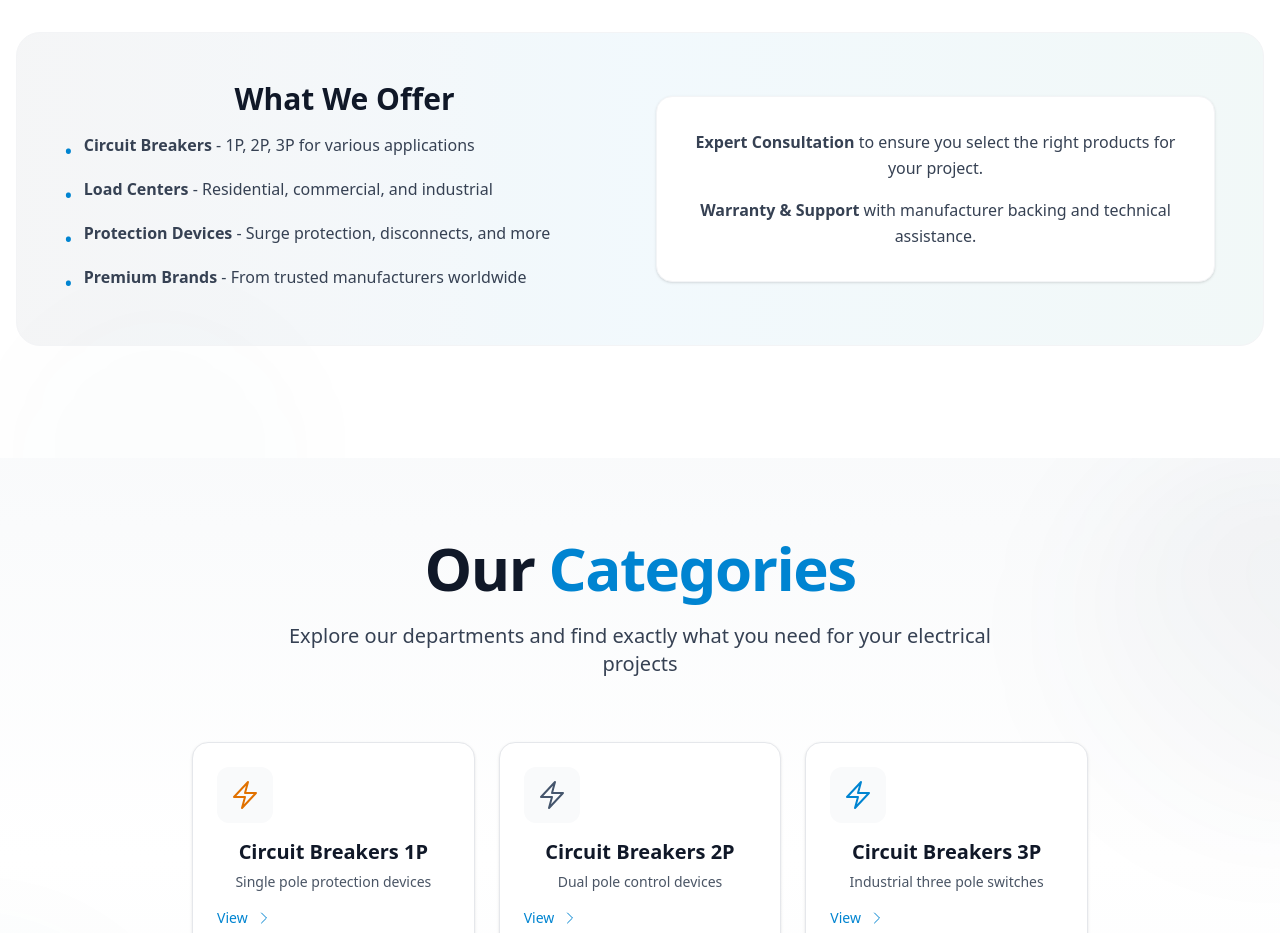
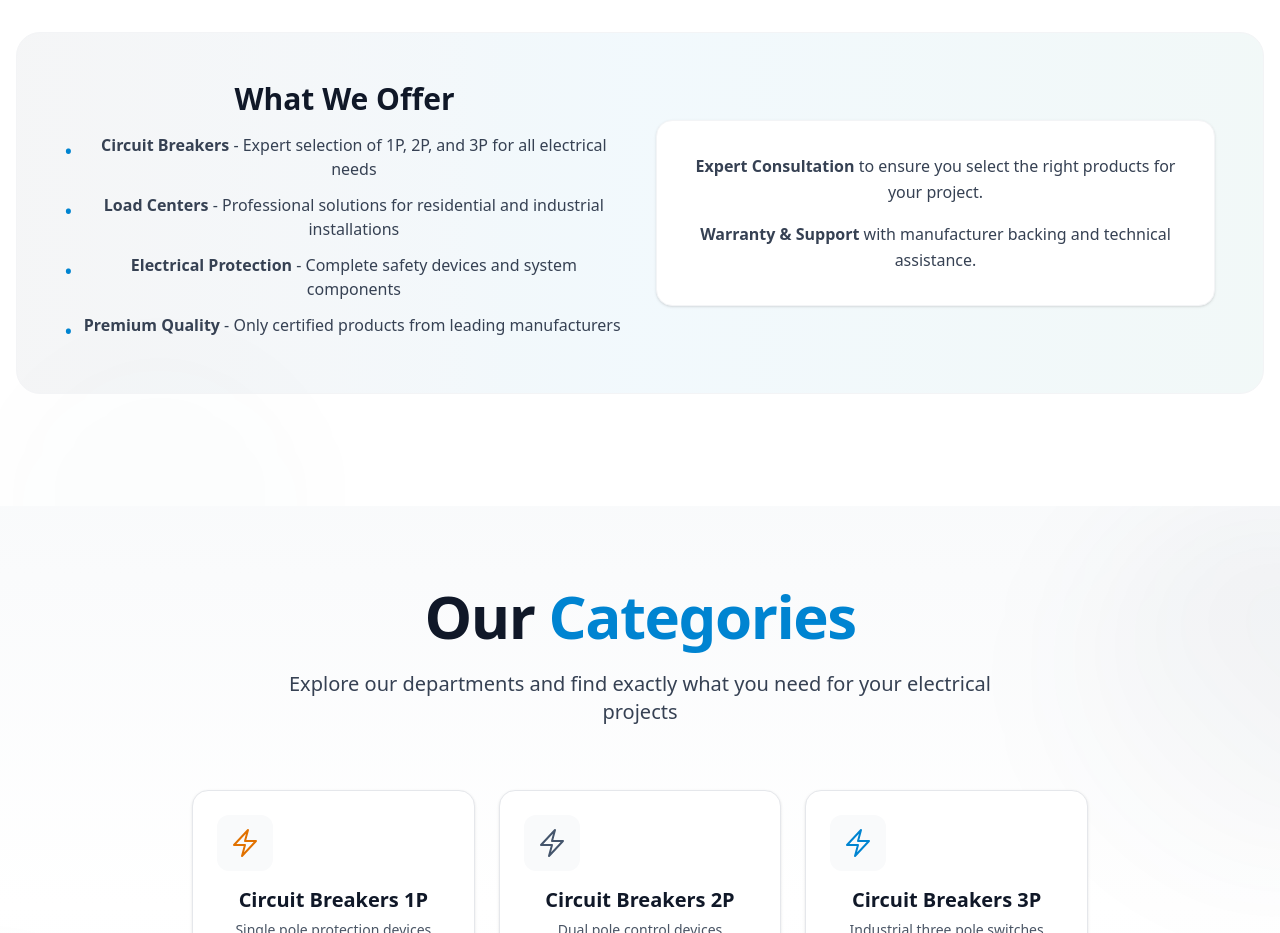
Before and after one commit to julioagk/PROTEX-INNOVATION-ENGLISH, a React (Vite) app: page / in a window 1280 px wide. Shown: the part 1540-2473 px from the top of the page. Built offline with nearby package versions, Linux system fonts and the light colour scheme.

Commit message:
Mejorar texto de What We Offer - enfocado en expertise

```diff
--- a/src/componentes/Section1b.jsx
+++ b/src/componentes/Section1b.jsx
@@ -61,19 +61,19 @@ export default function Section1b() {
               <ul className="space-y-3">
                 <li className="flex items-start gap-3">
                   <span className="text-sky-600 font-bold text-lg mt-1">•</span>
-                  <span className="text-gray-700"><strong>Circuit Breakers</strong> - 1P, 2P, 3P for various applications</span>
+                  <span className="text-gray-700"><strong>Circuit Breakers</strong> - Expert selection of 1P, 2P, and 3P for all electrical needs</span>
                 </li>
                 <li className="flex items-start gap-3">
                   <span className="text-sky-600 font-bold text-lg mt-1">•</span>
-                  <span className="text-gray-700"><strong>Load Centers</strong> - Residential, commercial, and industrial</span>
+                  <span className="text-gray-700"><strong>Load Centers</strong> - Professional solutions for residential and industrial installations</span>
                 </li>
                 <li className="flex items-start gap-3">
                   <span className="text-sky-600 font-bold text-lg mt-1">•</span>
-                  <span className="text-gray-700"><strong>Protection Devices</strong> - Surge protection, disconnects, and more</span>
+                  <span className="text-gray-700"><strong>Electrical Protection</strong> - Complete safety devices and system components</span>
                 </li>
                 <li className="flex items-start gap-3">
                   <span className="text-sky-600 font-bold text-lg mt-1">•</span>
-                  <span className="text-gray-700"><strong>Premium Brands</strong> - From trusted manufacturers worldwide</span>
+                  <span className="text-gray-700"><strong>Premium Quality</strong> - Only certified products from leading manufacturers</span>
                 </li>
               </ul>
             </div>
```
